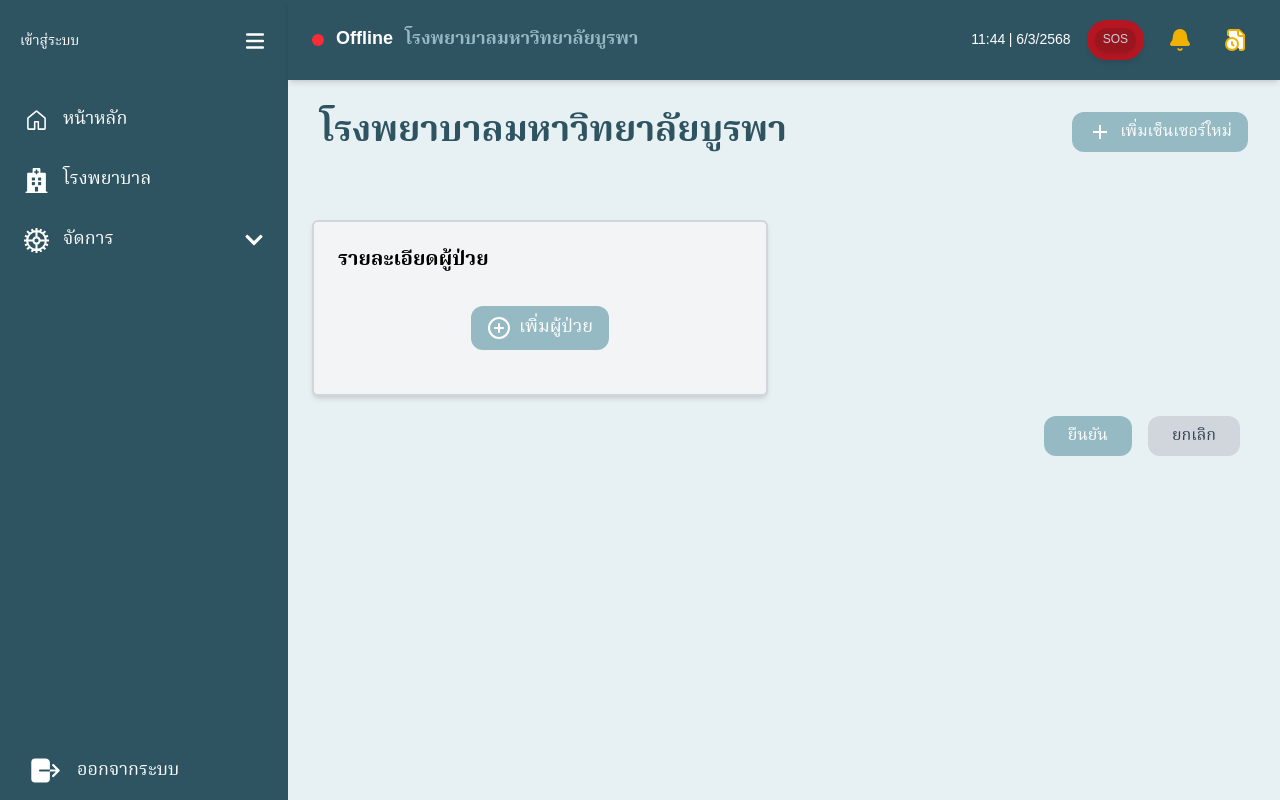
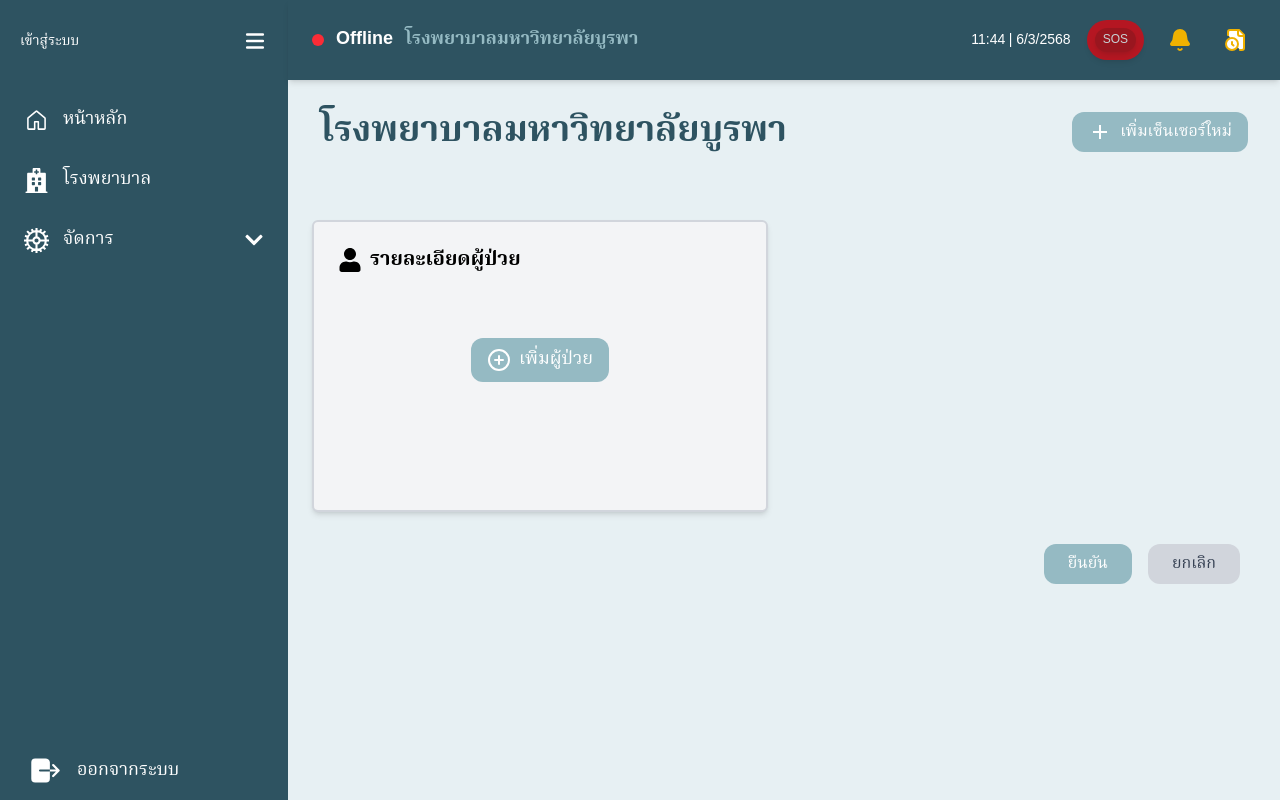
Before and after one commit to gortorrr/BedSensorFrontend, a React (Vite) app: page /bed-config/1 in a window 1280 px wide. Shown: the top 800 px of the page. Built offline with nearby package versions, Linux system fonts and the light colour scheme.

Commit message:
Decorate-FixbedConfig

```diff
--- a/src/components/BedConfig/BedWindow.tsx
+++ b/src/components/BedConfig/BedWindow.tsx
@@ -1,5 +1,6 @@
 import React from "react";
 import { Bed } from "../../types/bed";
+import { FaBed } from "react-icons/fa"; // นำเข้าไอคอนเตียง
 
 interface Props {
   bed_config: Bed | undefined;
@@ -9,8 +10,11 @@ const BedWindow: React.FC<Props> = ({ bed_config }) => {
   return (
     <>
       {bed_config && (
-        <div className="border-2 border-gray-300 rounded-md w-full h-1/2 bg-gradient-to-br from-[#2E5361] to-[#D1DFE5] p-3 h-full">
-          <div className="p-3 text-xl font-semibold">รายละเอียดเตียง</div>
+        <div className="border-2 border-gray-300 rounded-md w-full h-1/2 bg-gradient-to-br from-[#3A6170] to-[#D1DFE5] p-3 h-full">
+        <div className="flex items-center p-3 text-xl font-semibold">
+        <FaBed className="mr-2 text-3xl" />
+        รายละเอียดเตียง
+        </div>
 
           {/* อาคาร */}
           <div className="flex items-center p-3">
--- a/src/components/BedConfig/PatientWindow.tsx
+++ b/src/components/BedConfig/PatientWindow.tsx
@@ -4,6 +4,7 @@ import Icon from "@mdi/react";
 import { mdiNoteEditOutline, mdiDelete } from "@mdi/js";
 import { PlusCircle } from "lucide-react";
 import AddPatientDialog from "./AddPatientDialog";
+import { FaUser } from "react-icons/fa";
 
 interface Props {
   patient_config: Patient | undefined;
@@ -42,11 +43,13 @@ const PatientWindow: React.FC<Props> = ({ patient_config }) => {
 
   if (!selectedPatient) {
     return (
-      <div className="border-2 border-gray-300 rounded-md w-full bg-gray-100 p-3 mt-3 h-full shadow-md">
-        <div className="p-3 text-xl font-semibold">รายละเอียดผู้ป่วย</div>
-        <div className="flex justify-center items-center p-5">
+      <div className="border-2 border-gray-300 rounded-md w-full bg-gray-100 p-3 mt-3 h-73 shadow-md">
+    <div className="flex items-center p-3 text-xl font-semibold">
+      <FaUser className="mr-2 text-2xl" /> {/* เพิ่มไอคอนผู้ป่วย */}
+      รายละเอียดผู้ป่วย
+    </div>        <div className="flex justify-center items-center p-5">
           <button
-            className="flex items-center gap-2 px-4 py-2 bg-[#95BAC3] text-white rounded-xl hover:bg-[#5E8892]"
+            className="flex items-center gap-2 px-4 py-2 bg-[#95BAC3] text-white rounded-xl hover:bg-[#5E8892] mt-8"
             onClick={openDialog}
           >
             <PlusCircle size={24} />
@@ -65,9 +68,11 @@ const PatientWindow: React.FC<Props> = ({ patient_config }) => {
   return (
     <>
       {selectedPatient !== undefined && (
-        <div className="border-2 border-gray-300 rounded-md w-full bg-gradient-to-br from-[#2E5361] to-[#D1DFE5] p-3 mt-3 h-full">
-          <div className="p-3 text-xl font-semibold">รายละเอียดผู้ป่วย</div>
-
+    <div className="border-2 border-gray-300 rounded-md w-full bg-gradient-to-br from-[#2E5361] to-[#D1DFE5] p-3 mt-3 h-full">
+    <div className="flex items-center p-3 text-xl font-semibold">
+    <FaUser className="mr-2 text-2xl" /> {/* เพิ่มไอคอนผู้ป่วย */}
+    รายละเอียดผู้ป่วย
+    </div>
           <div className="grid grid-cols-2">
             {/* รหัสผู้ป่วย */}
             <div className="flex items-center p-3">
```
Also changed, not shown: src/assets/BuuLogo.png (added).
